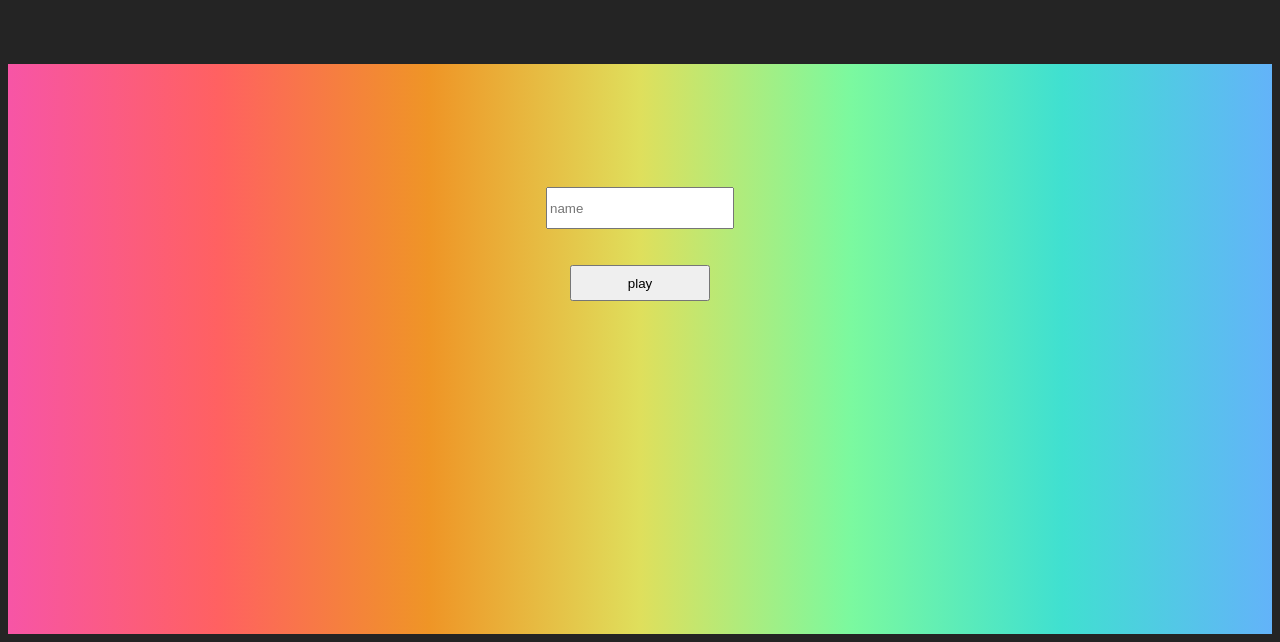
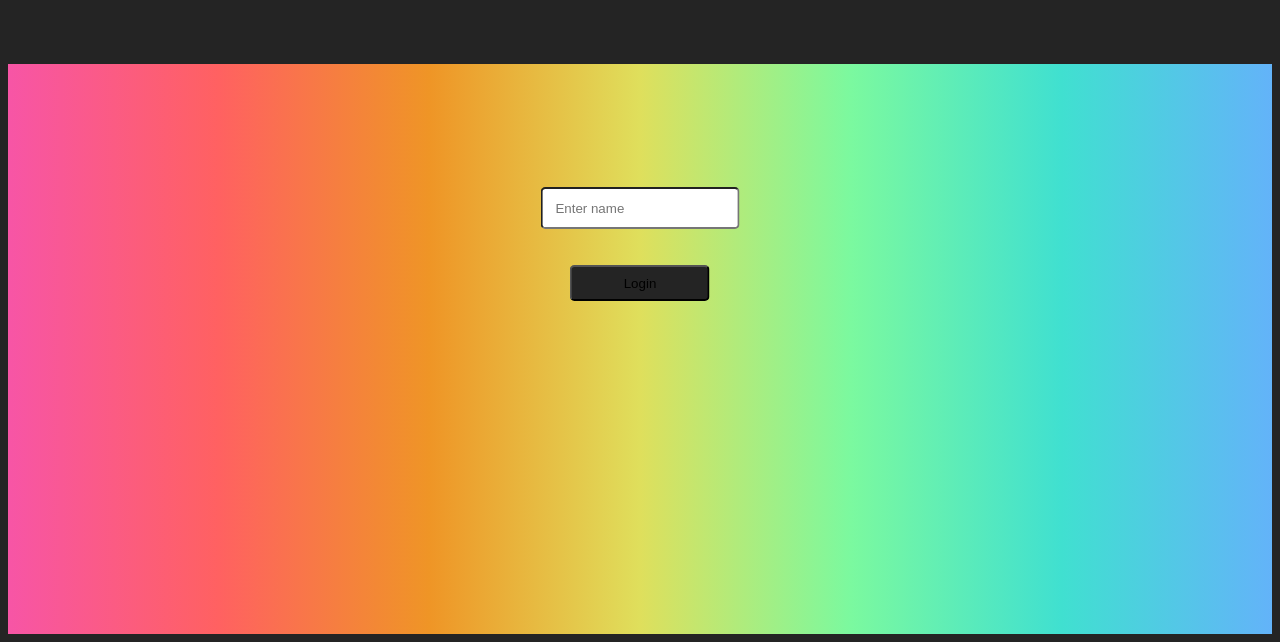
Before and after one commit to viktormelin/gridpainter-grupp-2, a website built with Vite: page frontend/index.html in a window 1280 px wide. Shown: the part 174-816 px from the top of the page. Built offline with nearby package versions, Linux system fonts and the light colour scheme.

Commit message:
login style

```diff
--- a/frontend/src/login.ts
+++ b/frontend/src/login.ts
@@ -5,9 +5,9 @@ export function createLoginHTML() {
 
     main.innerHTML = `
     <form class="loginForm">
-        <input aria-label="name inputfield" type="text" id="inputUsername" placeholder="name">
+        <input aria-label="name inputfield" type="text" id="inputUsername" placeholder="Enter name">
 
-        <button id="submitUsername">play</button>
+        <button id="submitUsername">Login</button>
     </form>
     `;
 
--- a/frontend/src/style/components/_login.scss
+++ b/frontend/src/style/components/_login.scss
@@ -10,6 +10,10 @@
         margin: 36px;
         height: 36px;
         width: 180px;
+
+        padding-left: 0.8rem;
+
+        border-radius: 0.3rem;
     }
     button {
         position: relative;
@@ -17,6 +21,10 @@
         transform: translateX(-50%);
         height: 36px;
         width: 140px;
+
+        border-radius: 0.3rem;
+
+        background-color: #242424;
     }
 
 }
```
